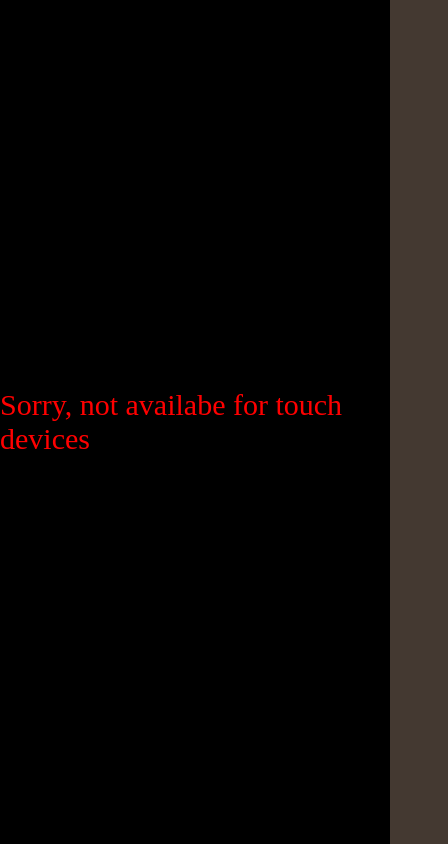
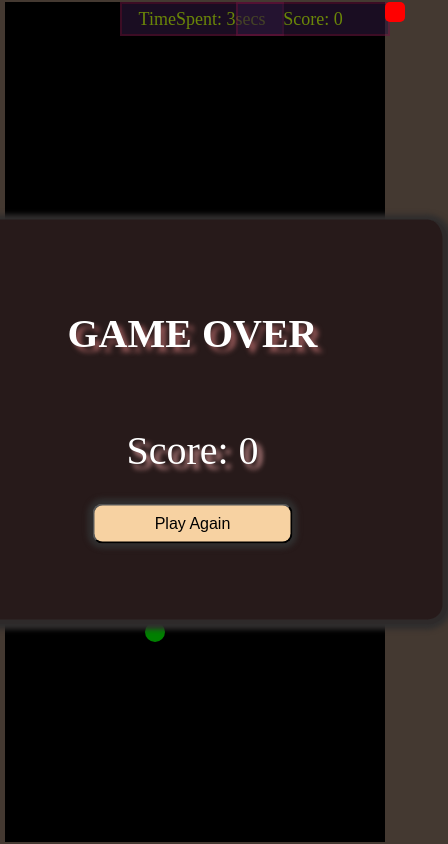
Before and after one commit to SiddharthaBhattacharjee/TimePassGames, a plain HTML site: page Snakie/index.html in a window 390 px wide. Shown: the whole page, 448 px wide, since content can reach past the window. Drawn offline with Linux system fonts and the light colour scheme.

Commit message:
remove message that touch is not supported

```diff
--- a/Snakie/index.html
+++ b/Snakie/index.html
@@ -11,7 +11,6 @@
 </head>
 <body>
     <div id="upperground">
-        <div id="message">Sorry, not availabe for touch devices</div>
         <div id="ground">
             <div id="gameover">
                 <h1>GAME OVER</h1>
--- a/Snakie/styles.css
+++ b/Snakie/styles.css
@@ -25,10 +25,6 @@ html {
 
 body {
     color: white;
-}
-
-#message{
-    display: none;
 }
 
 #upperground {
@@ -153,20 +149,4 @@ button {
     box-shadow: 0px 0px 5px 5px rgb(48, 46, 46);
 }
 
-
-@media only screen and (max-width : 768px) {
-    #message{
-        display: block;
-        font-size: 30px;
-        color: red;
-    }
-
-    #upperground{
-        align-items: center;
-        background-color: black;
-    }
-
-    #ground{
-        display: none;
-    }
 }
```
